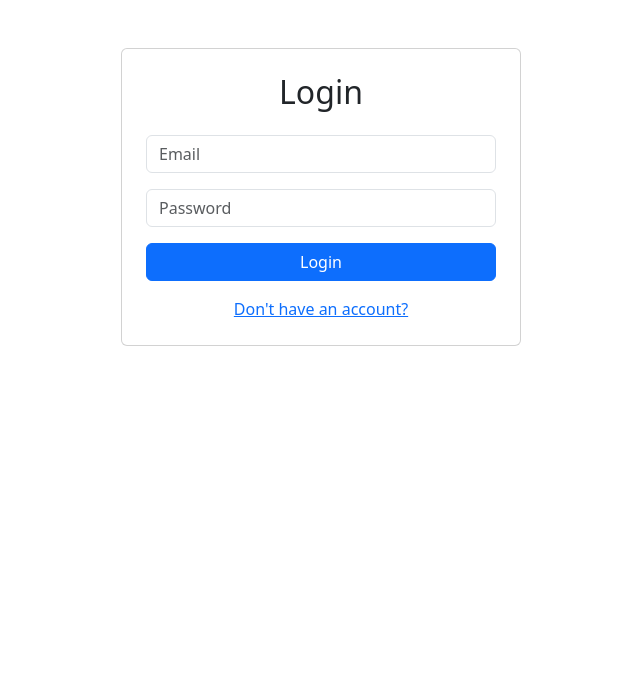
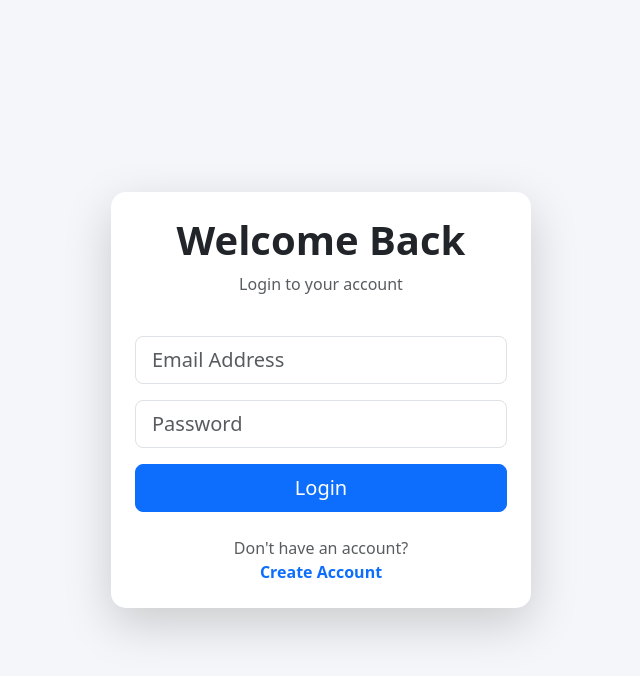
Before and after one commit to praveenAppuss/ReactRedux-WebApplication, a React app in the folder frontend/: page / in a window 1280 px wide. Shown: the top 676 px of the page, without its empty margins (319-959 px from the left). Built offline with nearby package versions, Linux system fonts and the light colour scheme; the HTML template or start-up script is replaced by a standard one.

Commit message:
fix:login and register page updated with toast messages

```diff
--- a/frontend/package.json
+++ b/frontend/package.json
@@ -17,7 +17,8 @@
     "react-dom": "^19.2.6",
     "react-icons": "^5.6.0",
     "react-redux": "^9.3.0",
-    "react-router-dom": "^7.18.0"
+    "react-router-dom": "^7.18.0",
+    "react-toastify": "^11.1.0"
   },
   "devDependencies": {
     "@eslint/js": "^10.0.1",
--- a/frontend/src/main.jsx
+++ b/frontend/src/main.jsx
@@ -1,6 +1,7 @@
 import { StrictMode } from 'react'
 import { createRoot } from 'react-dom/client'
-// import './index.css'
+import { ToastContainer } from "react-toastify";
+import "react-toastify/dist/ReactToastify.css";
 import App from './App.jsx'
 import { Provider } from "react-redux";
 import { store } from "./app/store";
@@ -10,6 +11,10 @@ createRoot(document.getElementById('root')).render(
   <StrictMode>
     <Provider store={store}>
       <App />
+      <ToastContainer
+        position="top-right"
+        autoClose={3000}
+      />
     </Provider>
 
   </StrictMode>,
--- a/frontend/src/pages/Login.jsx
+++ b/frontend/src/pages/Login.jsx
@@ -2,6 +2,7 @@ import { useState, useEffect } from "react";
 import { useDispatch, useSelector } from "react-redux";
 import { loginUser } from "../features/auth/authThunks";
 import { Link, useNavigate } from "react-router-dom";
+import { toast } from "react-toastify";
 
 export default function Login() {
   const dispatch = useDispatch();
@@ -23,16 +24,37 @@ export default function Login() {
     });
   };
 
-  const handleSubmit = (e) => {
+  const handleSubmit = async (e) => {
     e.preventDefault();
 
-    dispatch(
+    if (!formData.email || !formData.password) {
+      toast.error("Please fill all fields");
+      return;
+    }
+
+    const result = await dispatch(
       loginUser({
         email: formData.email,
         password: formData.password,
       })
     );
+
+    if (!result.error) {
+      toast.success("Login Successful");
+    }
   };
+
+  useEffect(() => {
+    if (error) {
+      if (typeof error === "object") {
+        toast.error(
+          error.message || "Login failed"
+        );
+      } else {
+        toast.error(error);
+      }
+    }
+  }, [error]);
 
   useEffect(() => {
     if (isLoggedIn) {
@@ -49,47 +71,75 @@ export default function Login() {
   }, [isLoggedIn, navigate]);
 
   return (
-    <div className="container mt-5">
     <div
-        className="card p-4 mx-auto"
-        style={{ maxWidth: "400px" }}
+      className="d-flex justify-content-center align-items-center"
+      style={{
+        minHeight: "100vh",
+        background: "#f4f6f9",
+      }}
     >
-        <h2 className="mb-4 text-center">Login</h2>
+      <div
+        className="card shadow-lg border-0 p-4"
+        style={{
+          width: "100%",
+          maxWidth: "420px",
+          borderRadius: "15px",
+        }}
+      >
+        <div className="text-center mb-4">
+          <h1 className="fw-bold">
+            Welcome Back
+          </h1>
+          <p className="text-muted">
+            Login to your account
+          </p>
+        </div>
 
         <form onSubmit={handleSubmit}>
+          <div className="mb-3">
             <input
-            className="form-control mb-3"
+              className="form-control form-control-lg"
               type="email"
               name="email"
-            placeholder="Email"
+              placeholder="Email Address"
+              value={formData.email}
               onChange={handleChange}
             />
+          </div>
 
+          <div className="mb-3">
             <input
-            className="form-control mb-3"
+              className="form-control form-control-lg"
               type="password"
               name="password"
               placeholder="Password"
+              value={formData.password}
               onChange={handleChange}
             />
+          </div>
 
           <button
-            className="btn btn-primary w-100"
+            type="submit"
+            className="btn btn-primary w-100 btn-lg"
             disabled={loading}
           >
-            {loading ? "Logging in..." : "Login"}
+            {loading
+              ? "Logging in..."
+              : "Login"}
           </button>
         </form>
 
-        {error && (
-          <p className="text-danger mt-3">
-            {JSON.stringify(error)}
-          </p>
-        )}
+        <div className="text-center mt-4">
+          <span className="text-muted">
+            Don't have an account?
+          </span>
+          <br />
 
-        <div className="mt-3 text-center">
-          <Link to="/register">
-            Don't have an account?
+          <Link
+            to="/register"
+            className="text-decoration-none fw-bold"
+          >
+            Create Account
           </Link>
         </div>
       </div>
--- a/frontend/src/pages/Register.jsx
+++ b/frontend/src/pages/Register.jsx
@@ -2,14 +2,14 @@ import { useState, useEffect } from "react";
 import { useDispatch, useSelector } from "react-redux";
 import { signupUser } from "../features/auth/authThunks";
 import { Link, useNavigate } from "react-router-dom";
+import { toast } from "react-toastify";
 
 export default function Register() {
   const dispatch = useDispatch();
   const navigate = useNavigate();
 
-  const { loading, error, isLoggedIn } = useSelector(
-    (state) => state.auth
-  );
+  const { loading, error, isLoggedIn } =
+    useSelector((state) => state.auth);
 
   const [formData, setFormData] = useState({
     username: "",
@@ -25,24 +25,53 @@ export default function Register() {
     });
   };
 
-  const handleSubmit = (e) => {
+  const handleSubmit = async (e) => {
     e.preventDefault();
 
     if (
-      formData.password !== formData.confirmPassword
+      !formData.username ||
+      !formData.email ||
+      !formData.password ||
+      !formData.confirmPassword
     ) {
-      alert("Passwords do not match");
+      toast.error("All fields are required");
       return;
     }
 
-    dispatch(
+    if (
+      formData.password !==
+      formData.confirmPassword
+    ) {
+      toast.error("Passwords do not match");
+      return;
+    }
+
+    const result = await dispatch(
       signupUser({
         username: formData.username,
         email: formData.email,
         password: formData.password,
       })
     );
+
+    if (!result.error) {
+      toast.success(
+        "Registration Successful 🎉"
+      );
+    }
   };
+
+  useEffect(() => {
+    if (error) {
+      if (typeof error === "object") {
+        Object.values(error).forEach((msg) => {
+          toast.error(msg.toString());
+        });
+      } else {
+        toast.error(error);
+      }
+    }
+  }, [error]);
 
   useEffect(() => {
     if (isLoggedIn) {
@@ -51,14 +80,20 @@ export default function Register() {
   }, [isLoggedIn, navigate]);
 
   return (
-    <div className="container mt-5">
+    <div
+      className="container d-flex justify-content-center align-items-center"
+      style={{ minHeight: "100vh" }}
+    >
       <div
-        className="card p-4 mx-auto"
-        style={{ maxWidth: "400px" }}
+        className="card shadow-lg border-0 p-4"
+        style={{
+          width: "450px",
+          borderRadius: "20px",
+        }}
       >
-        <h2 className="mb-4 text-center">
+        <h1 className="text-center fw-bold mb-4">
           Register
-        </h2>
+        </h1>
 
         <form onSubmit={handleSubmit}>
           <input
@@ -66,6 +101,7 @@ export default function Register() {
             type="text"
             name="username"
             placeholder="Username"
+            value={formData.username}
             onChange={handleChange}
           />
 
@@ -74,6 +110,7 @@ export default function Register() {
             type="email"
             name="email"
             placeholder="Email"
+            value={formData.email}
             onChange={handleChange}
           />
 
@@ -82,18 +119,21 @@ export default function Register() {
             type="password"
             name="password"
             placeholder="Password"
+            value={formData.password}
             onChange={handleChange}
           />
 
           <input
-            className="form-control mb-3"
+            className="form-control mb-4"
             type="password"
             name="confirmPassword"
             placeholder="Confirm Password"
+            value={formData.confirmPassword}
             onChange={handleChange}
           />
 
           <button
+            type="submit"
             className="btn btn-primary w-100"
             disabled={loading}
           >
@@ -103,14 +143,11 @@ export default function Register() {
           </button>
         </form>
 
-        {error && (
-          <p className="text-danger mt-3">
-            {JSON.stringify(error)}
-          </p>
-        )}
-
-        <div className="mt-3 text-center">
-          <Link to="/">
+        <div className="text-center mt-4">
+          <Link
+            to="/"
+            className="text-decoration-none"
+          >
             Already have an account?
           </Link>
         </div>
```
Also changed, not shown: 1 other file (tests, documents, lock files or other folders). Lines whose indentation alone changed are shown as unchanged.
